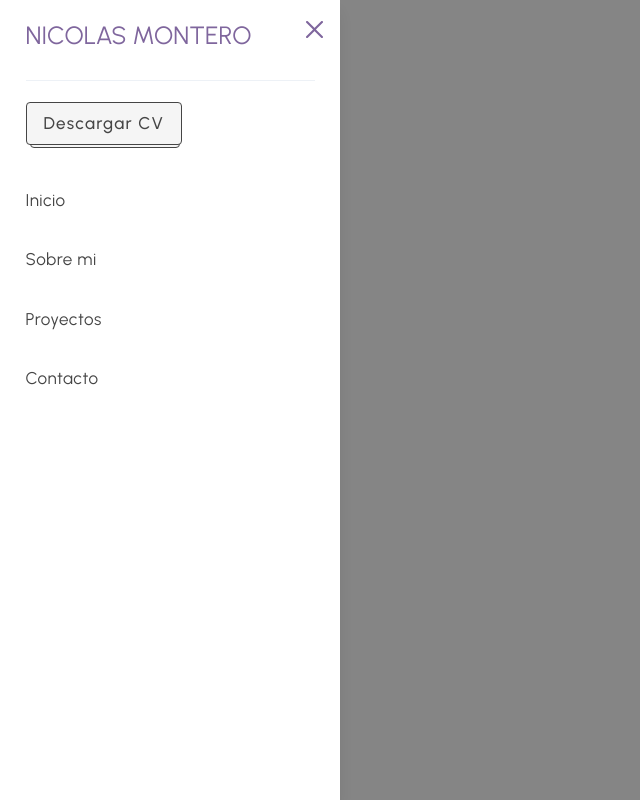
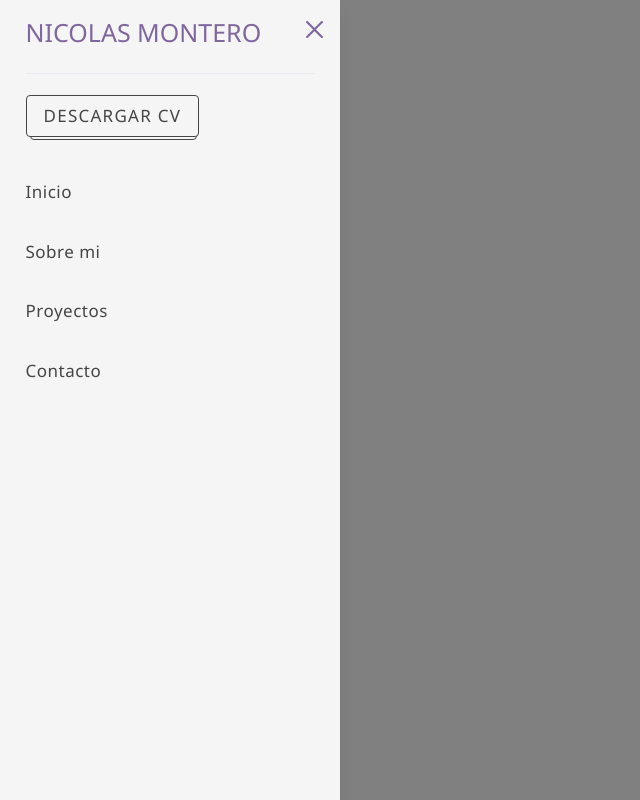
Before and after one commit to nemontero08/personal-portfolio, a React (Vite) app: page / in a window 1280 px wide. Both pictures are taken after a click on the button "open Menu". Shown: the whole page, without its empty margins (0-640 px from the left). Built offline with nearby package versions, Linux system fonts and the light colour scheme.

Commit message:
change: changes in font and style
Sass was removed,the typography configuration was added and the background color was modified

```diff
--- a/package.json
+++ b/package.json
@@ -16,8 +16,7 @@
     "@fontsource/urbanist": "^4.5.14",
     "framer-motion": "^6.5.1",
     "react": "^18.2.0",
-    "react-dom": "^18.2.0",
-    "sass": "^1.56.1"
+    "react-dom": "^18.2.0"
   },
   "devDependencies": {
     "@types/react": "^18.0.24",
--- a/src/App.jsx
+++ b/src/App.jsx
@@ -1,4 +1,5 @@
 import DrawerMenu from "./Components/DrawerMenu";
+
 
 function App() {
 
--- a/src/Components/Btn.jsx
+++ b/src/Components/Btn.jsx
@@ -7,7 +7,7 @@ export const Btn = ({text,cv,mb,mt}) => {
         <>
             {
                 isCv
-                ? <Button mb={mb}  mt={mt} as="a" variant='outline' href={cvUrl} download>Descargar CV</Button>
+                ? <Button mb={mb}  mt={mt} as="a" variant='outline' href={cvUrl} download>DESCARGAR CV</Button>
                 :<Button variant='outline'>{text}</Button>
             }
         </>
--- a/src/Components/DrawerMenu.jsx
+++ b/src/Components/DrawerMenu.jsx
@@ -7,11 +7,11 @@ import {
     DrawerContent,
     DrawerOverlay,
     DrawerHeader,
-    DrawerFooter,
     useDisclosure,
     IconButton,
     Divider,
-    VStack
+    VStack,
+    Heading
 } from '@chakra-ui/react';import React from 'react'
 import { Btn } from './Btn';
 
@@ -37,7 +37,7 @@ const DrawerMenu = () => {
                     <DrawerContent>
 
                         <DrawerHeader>
-                            <h2 >NICOLAS MONTERO</h2>
+                            <Heading variant='headline2'>NICOLAS MONTERO</Heading>
                             <DrawerCloseButton mt={2} w={6} h={6} variant='drawerBtn' />
                         </DrawerHeader>
 
--- a/src/Styles/base/_reset.scss
+++ /dev/null
@@ -1,7 +0,0 @@
-*{
-    margin: 0;
-    padding: 0;
-}
-body{
-    background-color: $white;
-}
--- a/src/Styles/base/_typography.scss
+++ /dev/null
@@ -1,61 +0,0 @@
-@font-face {
-    font-family:Urbanist;
-    src: url(/public/fonts/Urbanist-VariableFont_wght.ttf) format('truetype');
-}
-
-*{
-    font-family:Urbanist,'Segoe UI', Tahoma, Geneva, Verdana, sans-serif;
-}
-html{
-    font-size: 17px;
-    color: $black;
-}
-
-h1{
-    font-weight: normal;
-    font-size: 3.118rem;
-    letter-spacing:0.015rem;
-    color: $accent;
-}
-h2{
-    font-weight: normal;
-    font-size: 1.471rem;
-    letter-spacing:0;
-    color: $accent;
-    &.logo{
-        color: white;
-    }
-}
-
-h3{
-    font-weight:500;
-    font-size: 1.176rem;
-    letter-spacing:0.009rem;
-}
-//Subtitle1
-h4{
-    font-weight:normal;
-    font-size: 1rem;
-    letter-spacing:0.009rem;
-}
-//Subtitle2
-h5{
-    font-weight:500;
-    font-size: 0.824rem;
-    letter-spacing:0.006rem;
-    color: $primary;
-}
-p,span{
-    font-weight: normal;
-    font-size: 1rem;
-    letter-spacing:0.029rem;
-
-    .body2{
-        font-size: 0.882rem;
-        letter-spacing:0.015rem;
-    }
-    .caption{
-        font-size: 0.725rem;
-        letter-spacing:0.024rem;
-    }
-}
--- a/src/Styles/variables/_variables.scss
+++ /dev/null
@@ -1,5 +0,0 @@
-//Colors
-$white:#f5f5f5;
-$black:#454545;
-$primary:#ba94d1;
-$accent:#7f669d;
--- a/src/Theme/theme.jsx
+++ b/src/Theme/theme.jsx
@@ -1,6 +1,22 @@
 import { extendTheme } from "@chakra-ui/react";
 
 const theme = extendTheme({
+    styles:{
+        global:{
+            html:{
+                fontSize:"17px"
+            },
+            body:{
+                bg:'brand.whiteColor'
+            },
+            m:'0'
+        },
+    },
+    fonts:{
+        heading: `Urbanist,'Segoe UI', Tahoma, Geneva, Verdana, sans-serif`,
+        body: `Urbanist,'Segoe UI', Tahoma, Geneva, Verdana, sans-serif`,
+    },
+
     colors:{
         brand:{
             whiteColor:'#f5f5f5',
@@ -10,14 +26,74 @@ const theme = extendTheme({
         }
     },
     components:{
-        Box:{
+        Stack:{
+            baseStyle:{
+                bg:'#ffffff'
+            }
+        },
+        VStack:{
+            baseStyle:{
+                bg:'#ffffff'
+            }
+        },
+
+        Text:{
+            baseStyle:{
+                fontSize:'1rem',
+                fontWeight:'normal',
+                letterSpacing:'0.029',
+            },
             variants:{
-                'drawerHeader':{
-                    bg:'brand.primaryColor'
+                'body2':{
+                    fontSize:'0.882rem',
+                    letterSpacing:'0.015rem'
+                },
+                'sub2':{
+                    fontWeight:'500',
+                    fontSize:'0.824rem',
+                    letterSpacing:'0.006rem',
+                    color:'brand.primaryColor'
+                },
+                'cap':{
+                    fontSize:'0.725rem',
+                    letterSpacing:'0.024rem'
+                },
+                'sub1':{
+                    fontWeight:'normal',
+                    fontSize:'1rem',
+                    letterSpacing:'0.009rem'
+                }
+            },
+        },
+        Heading:{
+            baseStyle:{
+                color:'brand.blackColor'
+            },
+            variants:{
+                'headline1':{
+                    fontWeight:'normal',
+                    fontSize:'2rem',
+                    letterSpacing:'0.015rem',
+                    color:'brand.accentColor'
+                },
+                'headline2':{
+                    fontWeight:'normal',
+                    fontSize:'1.471rem',
+                    letterSpacing:'0',
+                    color:'brand.accentColor'
+                },
+                'headline3':{
+                    fontWeight:'500',
+                    fontSize:'1.176rem',
+                    letterSpacing:'0.009rem'
+                },
+                'subtitle1':{
+                    fontWeight:'normal',
+                    fontSize:'1rem',
+                    letterSpacing:'0.009rem'
                 }
             }
-        }
-        ,
+        },
         CloseButton:{
             variants:{
                 'drawerBtn':{
@@ -30,6 +106,13 @@ const theme = extendTheme({
                     _active:{
                         color:'brand.primaryColor'
                     }
+                }
+            }
+        },
+        Drawer:{
+            baseStyle:{
+                dialog:{
+                    bg:'brand.whiteColor'
                 }
             }
         },
--- a/src/index.scss
+++ /dev/null
@@ -1,7 +0,0 @@
-
-//variables
-@import './Styles/variables/variables';
-//Typography
-@import './Styles/base/typography';
-//reset
-@import './Styles/base/reset';
--- a/src/main.jsx
+++ b/src/main.jsx
@@ -2,7 +2,7 @@ import { ChakraProvider } from '@chakra-ui/react'
 import React from 'react'
 import ReactDOM from 'react-dom/client'
 import App from './App'
-import './index.scss'
+
 import theme from './Theme/theme';
 
 
```
Also changed, not shown: 1 other file (tests, documents, lock files or other folders).
